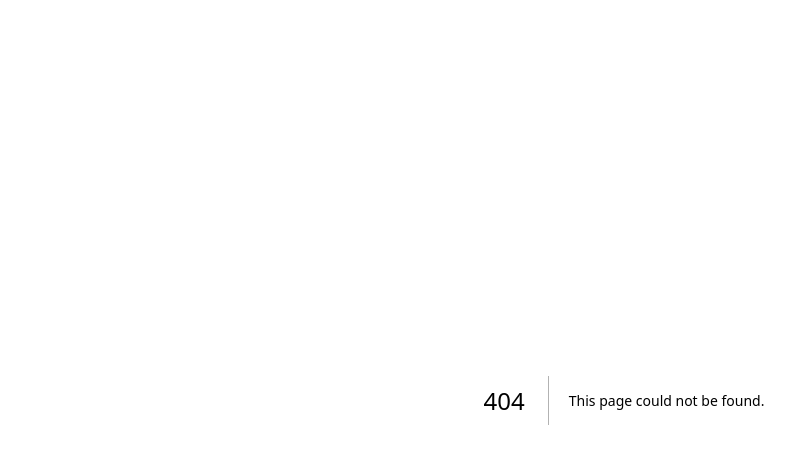
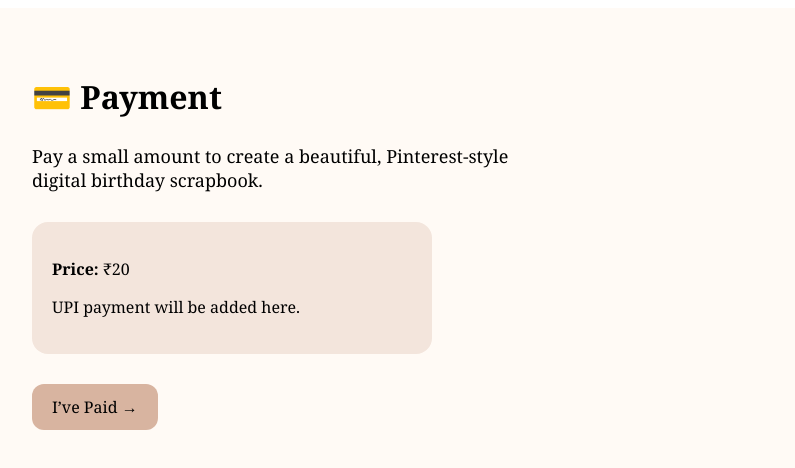
Before and after one commit to roshicreates/birthday-scrapbook7, a Next.js app: page /payment in a window 1280 px wide. Before the commit this address had no page. Shown: the top 468 px of the page, without its empty margins (16-811 px from the left). Built offline with nearby package versions, Linux system fonts and the light colour scheme.

Commit message:
Create payment.js

```diff
--- /dev/null
+++ b/pages/payment.js
@@ -0,0 +1,43 @@
+export default function Payment() {
+  return (
+    <div style={{
+      minHeight: "100vh",
+      padding: "40px",
+      background: "#fffaf5",
+      fontFamily: "Georgia, serif"
+    }}>
+      <h2 style={{ fontSize: "32px" }}>💳 Payment</h2>
+
+      <p style={{ maxWidth: "500px", fontSize: "18px" }}>
+        Pay a small amount to create a beautiful,
+        Pinterest-style digital birthday scrapbook.
+      </p>
+
+      <div style={{
+        marginTop: "30px",
+        padding: "20px",
+        background: "#f3e5dc",
+        borderRadius: "16px",
+        maxWidth: "360px"
+      }}>
+        <p><strong>Price:</strong> ₹20</p>
+        <p>UPI payment will be added here.</p>
+      </div>
+
+      <a
+        href="/create"
+        style={{
+          display: "inline-block",
+          marginTop: "30px",
+          padding: "12px 20px",
+          background: "#d8b4a0",
+          color: "#000",
+          textDecoration: "none",
+          borderRadius: "12px"
+        }}
+      >
+        I’ve Paid →
+      </a>
+    </div>
+  );
+}
```
